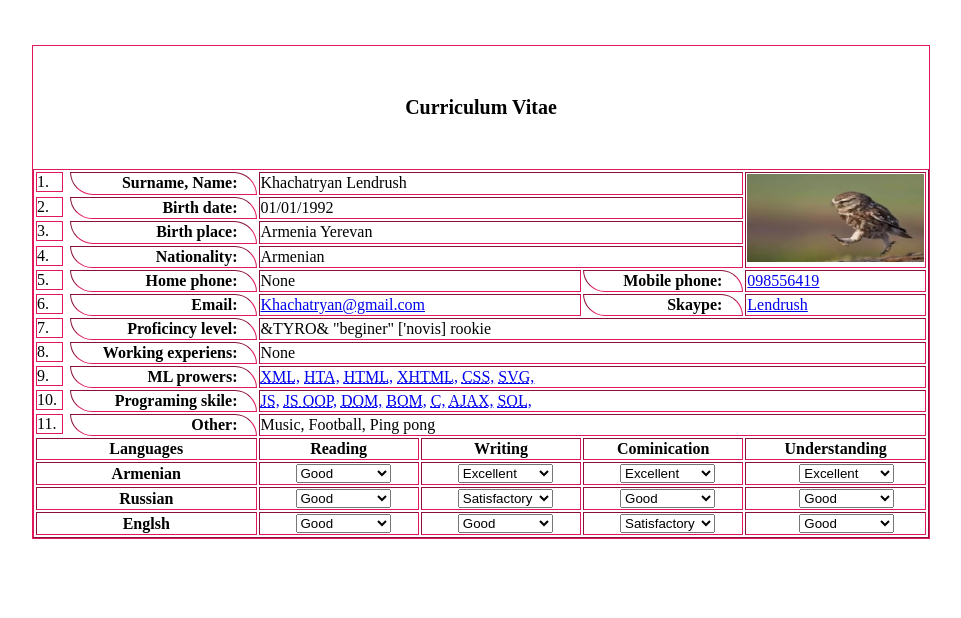
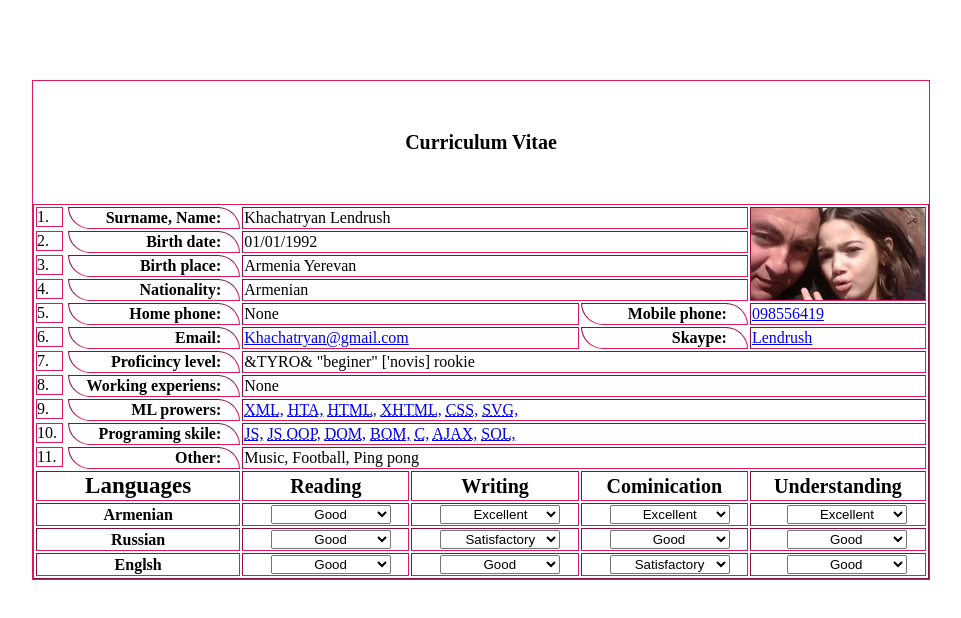
Before and after one commit to Samvel-Manukyan/CV, a plain HTML site: page src/index.html in a window 1280 px wide. Shown: the whole page, without its empty margins (159-1120 px from the left). Drawn offline with Linux system fonts and the light colour scheme.

Commit message:
I changed the picture, I posted a link

```diff
--- a/src/css/style.css
+++ b/src/css/style.css
@@ -1,8 +1,7 @@
 body {
     border: 1px solid rgb(223, 25, 91);
     width: 70%;
-    margin: 0 auto;
-    margin-top: 45px;
+    margin: 80px auto;
 }
 
 table {
@@ -18,11 +17,6 @@ caption {
     font-weight: bold;
 }
 
-img {
-    width: 100%;
-    height: 88px;
-}
-
 tbody tr:before {
     border: 1px solid rgb(223, 25, 91);
     counter-increment: table;
@@ -34,6 +28,13 @@ tbody tr:before {
 
 select {
     width: 95px;
+}
+
+.td_img {
+    background-image: url('../img/Lendrush.jpg');
+    background-repeat: no-repeat;
+    background-size: cover;
+    background-position: center;
 }
 
 .th_1, .th_2, .th_3, .th_4, .th_5, .th_6,
@@ -51,11 +52,32 @@ select {
     padding-right: 20px;
 }
 
+.th_footer {
+    font-size: 23px;
+    font-weight: 900;
+}
+
+.th_footer_1, .th_footer_2, .th_footer_3, .th_footer_4 {
+    font-weight: 700;
+    font-size: 20px;
+}
+
 .select_good, .select_excellent,
-.select_satisfactory {
+.select_satisfactory, .select_good_4 {
+    width: 120px;
+    padding-left: 38px;
+    margin-left: 27px;
+}
+
+.select_excellent_4, .select_good_4 {
+    width: 120px;
     margin-left: 35px;
 }
 
-.select_excellent_4, .select_good_4 {
-    margin-left: 52px;
+.select_excellent, .select_excellent_4 {
+    padding-left: 28px;
 }
+
+.select_satisfactory {
+    padding-left: 20px;
+}
--- a/src/index.html
+++ b/src/index.html
@@ -15,7 +15,7 @@
             <tr>
                 <th class="th_1" title="Surname, name:">Surname, Name:</th>
                 <td colspan="3" title="Khachatryan Lendrush">Khachatryan Lendrush</td>
-                <td rowspan="4"><img src="img/CV.jpg" alt="CV.jpg"></td>
+                <td class="td_img" rowspan="4"></td>
             </tr>
              <tr>
                  <th class="th_2" title="Birth date:">Birth date:</th>
@@ -37,9 +37,9 @@
              </tr>
              <tr>
                  <th class="th_6" title="Email:">Email:</th>
-                 <td colspan="2"><a href="#" title="Khachatryan@gmail.com">Khachatryan@gmail.com</a></td>
+                 <td colspan="2"><a href="mailto:Khachatryan@gmail.com" title="Khachatryan@gmail.com">Khachatryan@gmail.com</a></td>
                  <th class="th_skaype" title="Skaype:">Skaype:</th>
-                 <td><a href="#" title="Lendrush">Lendrush</a></td>
+                 <td><a href="tel:098556419" title="Lendrush">Lendrush</a></td>
              </tr>
              <tr>
                  <th class="th_7" title="Proficincy level:">Proficincy level:</th>
@@ -79,32 +79,40 @@
         </tbody>
         <tfoot>
             <tr>
-                <th colspan="2" title="Languages">Languages</th>
-                <th title="Reading">Reading</th>
-                <th title="Writing">Writing</th>
-                <th title="Cominication">Cominication</th>
-                <th title="Understanding">Understanding</th>
+                <th class="th_footer" colspan="2" title="Languages">Languages</th>
+                <th class="th_footer_1" title="Reading">Reading</th>
+                <th class="th_footer_2" title="Writing">Writing</th>
+                <th class="th_footer_3" title="Cominication">Cominication</th>
+                <th class="th_footer_4" title="Understanding">Understanding</th>
             </tr>
             <tr>
                 <th colspan="2" title="Armenian">Armenian</th>
                 <td>
                     <select class="select_good">
                         <option>Good</option>
+                        <option>Excellent</option>
+                        <option>Satisfactory</option>
                     </select>
                 </td>
                 <td>
                     <select class="select_excellent">
                         <option>Excellent</option>
+                        <option>Good</option>
+                        <option>Satisfactory</option>
                     </select>
                 </td>
                 <td>
                     <select class="select_excellent">
                         <option>Excellent</option>
+                        <option>Good</option>
+                        <option>Satisfactory</option>
                     </select>
                 </td>
                 <td>
                     <select class="select_excellent_4">
                         <option>Excellent</option>
+                        <option>Good</option>
+                        <option>Satisfactory</option>
                     </select>
                 </td>
             </tr>
@@ -113,21 +121,29 @@
                 <td>
                     <select class="select_good">
                         <option>Good</option>
+                        <option>Excellent</option>
+                        <option>Satisfactory</option>
                     </select>
                 </td>
                 <td>
                     <select class="select_satisfactory">
                         <option>Satisfactory</option>
+                        <option>Good</option>
+                        <option>Excellent</option>
                     </select>
                 </td>
                 <td>
                     <select class="select_good">
                         <option>Good</option>
+                        <option>Excellent</option>
+                        <option>Satisfactory</option>
                     </select>
                 </td>
                 <td>
                     <select class="select_good_4">
                         <option>Good</option>
+                        <option>Excellent</option>
+                        <option>Satisfactory</option>
                     </select>
                 </td>
             </tr>
@@ -136,21 +152,29 @@
                 <td>
                     <select class="select_good">
                         <option>Good</option>
+                        <option>Excellent</option>
+                        <option>Satisfactory</option>
                     </select>
                 </td>
                 <td>
                     <select class="select_good">
                         <option>Good</option>
+                        <option>Excellent</option>
+                        <option>Satisfactory</option>
                     </select>
                 </td>
                 <td>
                     <select class="select_satisfactory">
                         <option>Satisfactory</option>
+                        <option>Excellent</option>
+                        <option>Good</option>
                     </select>
                 </td>
                 <td>
                     <select class="select_good_4">
                         <option>Good</option>
+                        <option>Excellent</option>
+                        <option>Satisfactory</option>
                     </select>
                 </td>
             </tr>
```
Also changed, not shown: src/img/Lendrush.jpg (added).
